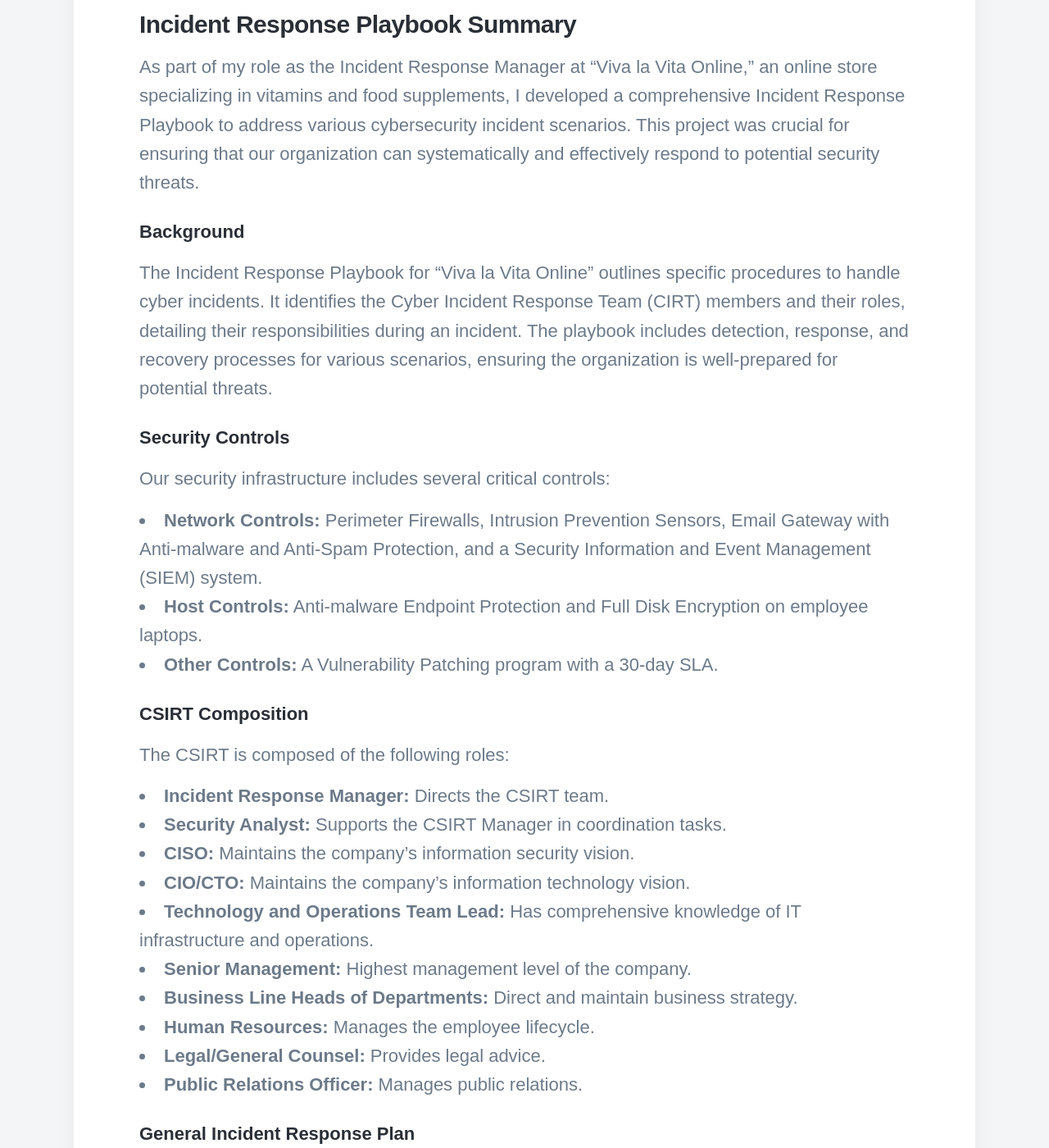
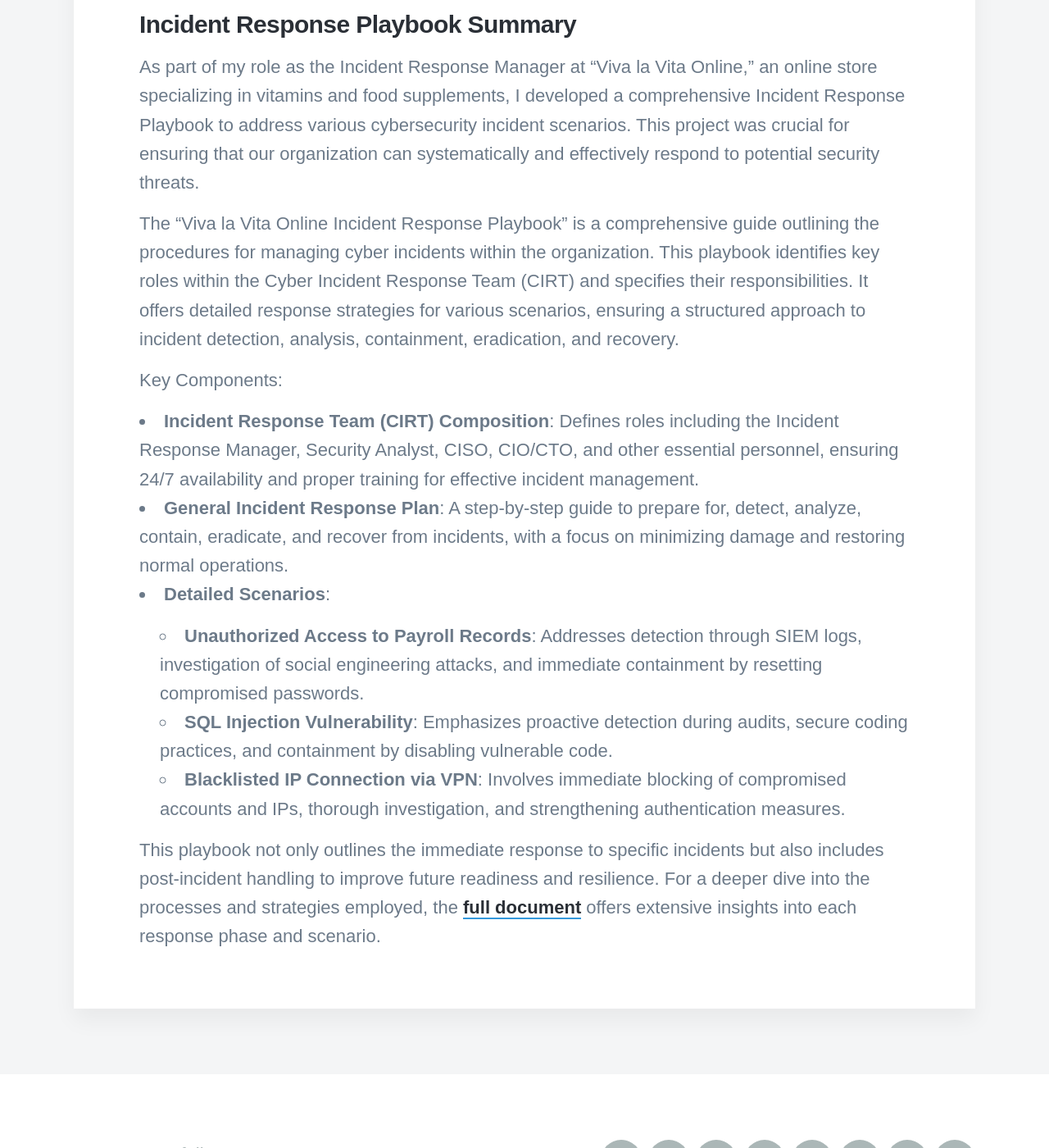
Before and after one commit to vkibaja/vkibaja.github.io, a Jekyll site: the page built from _projects/2024-07-22-Incident-Response-Playbook-project.md, in a window 1280 px wide and 1400 px high, scrolled down 1236 px. Shown: the whole window at 82% size. Built offline with Jekyll 4.4.1, drawn with Linux system fonts in a browser that asks for light colours; nearby versions of some CDN libraries; some web fonts are replaced; some of the changed text lies outside the part shown.

Commit message:
Update 2024-07-22-Incident-Response-Playbook-project.md

```diff
--- a/_projects/2024-07-22-Incident-Response-Playbook-project.md
+++ b/_projects/2024-07-22-Incident-Response-Playbook-project.md
@@ -14,63 +14,14 @@
 
 As part of my role as the Incident Response Manager at "Viva la Vita Online," an online store specializing in vitamins and food supplements, I developed a comprehensive Incident Response Playbook to address various cybersecurity incident scenarios. This project was crucial for ensuring that our organization can systematically and effectively respond to potential security threats.
 
-#### Background
-The Incident Response Playbook for "Viva la Vita Online" outlines specific procedures to handle cyber incidents. It identifies the Cyber Incident Response Team (CIRT) members and their roles, detailing their responsibilities during an incident. The playbook includes detection, response, and recovery processes for various scenarios, ensuring the organization is well-prepared for potential threats.
+The "Viva la Vita Online Incident Response Playbook" is a comprehensive guide outlining the procedures for managing cyber incidents within the organization. This playbook identifies key roles within the Cyber Incident Response Team (CIRT) and specifies their responsibilities. It offers detailed response strategies for various scenarios, ensuring a structured approach to incident detection, analysis, containment, eradication, and recovery.
 
-#### Security Controls
-Our security infrastructure includes several critical controls:
-- **Network Controls:** Perimeter Firewalls, Intrusion Prevention Sensors, Email Gateway with Anti-malware and Anti-Spam Protection, and a Security Information and Event Management (SIEM) system.
-- **Host Controls:** Anti-malware Endpoint Protection and Full Disk Encryption on employee laptops.
-- **Other Controls:** A Vulnerability Patching program with a 30-day SLA.
+Key Components:
+- **Incident Response Team (CIRT) Composition**: Defines roles including the Incident Response Manager, Security Analyst, CISO, CIO/CTO, and other essential personnel, ensuring 24/7 availability and proper training for effective incident management.
+- **General Incident Response Plan**: A step-by-step guide to prepare for, detect, analyze, contain, eradicate, and recover from incidents, with a focus on minimizing damage and restoring normal operations.
+- **Detailed Scenarios**:
+  - **Unauthorized Access to Payroll Records**: Addresses detection through SIEM logs, investigation of social engineering attacks, and immediate containment by resetting compromised passwords.
+  - **SQL Injection Vulnerability**: Emphasizes proactive detection during audits, secure coding practices, and containment by disabling vulnerable code.
+  - **Blacklisted IP Connection via VPN**: Involves immediate blocking of compromised accounts and IPs, thorough investigation, and strengthening authentication measures.
 
-#### CSIRT Composition
-The CSIRT is composed of the following roles:
-- **Incident Response Manager:** Directs the CSIRT team.
-- **Security Analyst:** Supports the CSIRT Manager in coordination tasks.
-- **CISO:** Maintains the company's information security vision.
-- **CIO/CTO:** Maintains the company's information technology vision.
-- **Technology and Operations Team Lead:** Has comprehensive knowledge of IT infrastructure and operations.
-- **Senior Management:** Highest management level of the company.
-- **Business Line Heads of Departments:** Direct and maintain business strategy.
-- **Human Resources:** Manages the employee lifecycle.
-- **Legal/General Counsel:** Provides legal advice.
-- **Public Relations Officer:** Manages public relations.
-
-#### General Incident Response Plan
-The general incident response plan includes the following steps:
-1. **Prepare:** Initial preparatory measures to ensure readiness.
-2. **Detect:** Early detection methods to identify incidents promptly.
-3. **Analyze:** Conduct investigations to understand the incident's scope and impact.
-4. **Contain and Eradicate:** Contain the incident to prevent further damage and eradicate the threat.
-5. **Recover:** Implement recovery plans to restore normal operations.
-6. **Post-Incident Handling:** Review and update the incident response plan, applying lessons learned.
-
-#### Incident Scenarios
-For this project, I developed detailed playbooks for the following scenarios:
-
-1. **Unauthorized Attempt to Access Payroll Records:**
-   - **Detection and Notification:** SIEM logs detect unauthorized access attempts from the account "j.saw."
-   - **Analysis:** Investigate account activity, identify the source of the social engineering attack, and assess any data accessed.
-   - **Containment:** Change the password for the compromised account.
-   - **Eradication:** Implement measures to prevent further social engineering attacks.
-   - **Recovery:** Secure compromised accounts and reinforce access controls.
-
-2. **SQL Injection Vulnerability:**
-   - **Detection and Notification:** Regular database audit detects insecure code in SQL queries.
-   - **Analysis:** Identify the developers of the code and assess whether the vulnerability has been exploited.
-   - **Containment:** Deactivate vulnerable code immediately.
-   - **Eradication:** Change the code to prevent SQL injection and enhance database security.
-   - **Recovery:** Ensure proper backup and strengthen security measures.
-
-3. **Blacklisted IP in VPN Connections:**
-   - **Detection and Notification:** Intrusion prevention system flags an inbound connection from a blacklisted IP using the "j.saw" account.
-   - **Analysis:** Investigate the IP address and account activity, assess the extent of access and damage.
-   - **Containment:** Block the account and IP address immediately.
-   - **Eradication:** Implement measures to prevent further unauthorized access.
-   - **Recovery:** Restore affected files and verify system integrity.
-
-This Incident Response Playbook ensures that "Viva la Vita Online" is prepared to respond effectively to various cybersecurity incidents, enhancing our overall security posture and resilience.
-
-Provided written guidance for detecting, responding, and recovering from each of the three incidents.
-
-[Incident Response Playbook](https://vkibaja.github.io/assets/Incidence_Response_Playbook_VK.pdf)
+This playbook not only outlines the immediate response to specific incidents but also includes post-incident handling to improve future readiness and resilience. For a deeper dive into the processes and strategies employed, the [full document](https://vkibaja.github.io/assets/Incidence_Response_Playbook_VK.pdf) offers extensive insights into each response phase and scenario.
```
